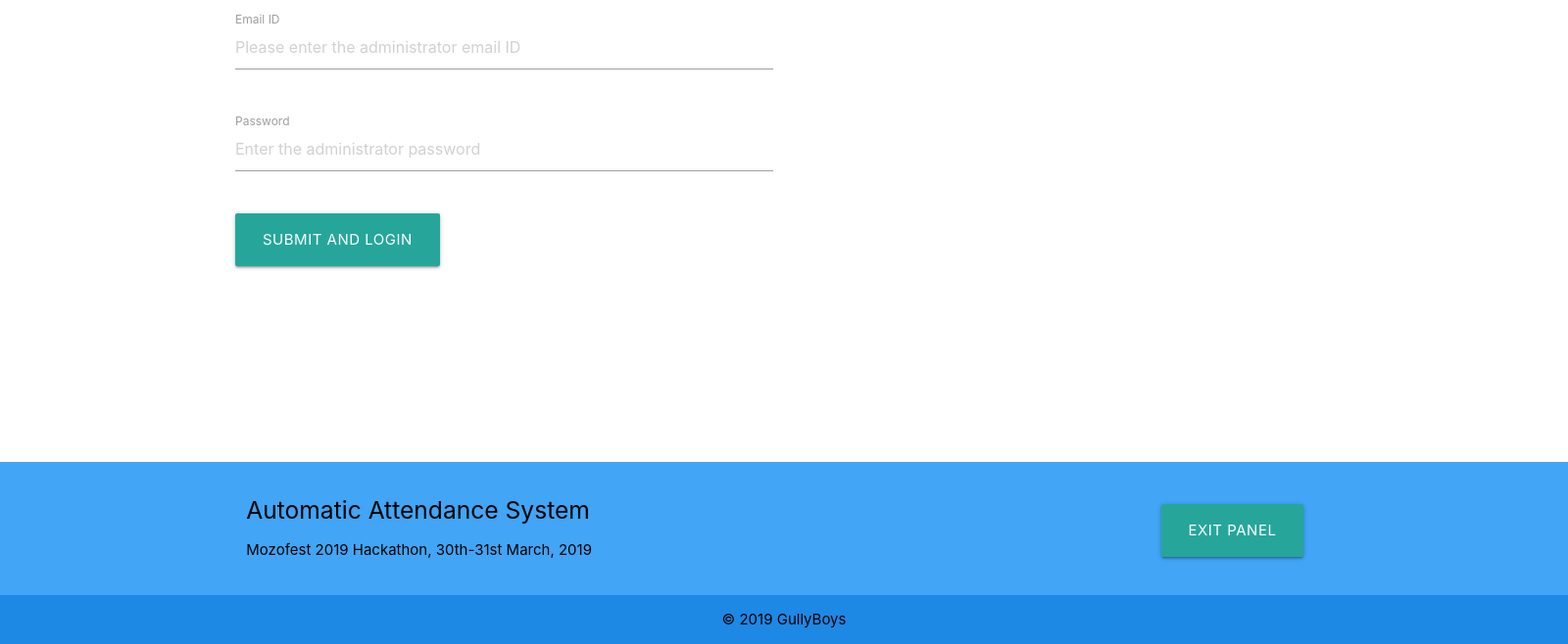
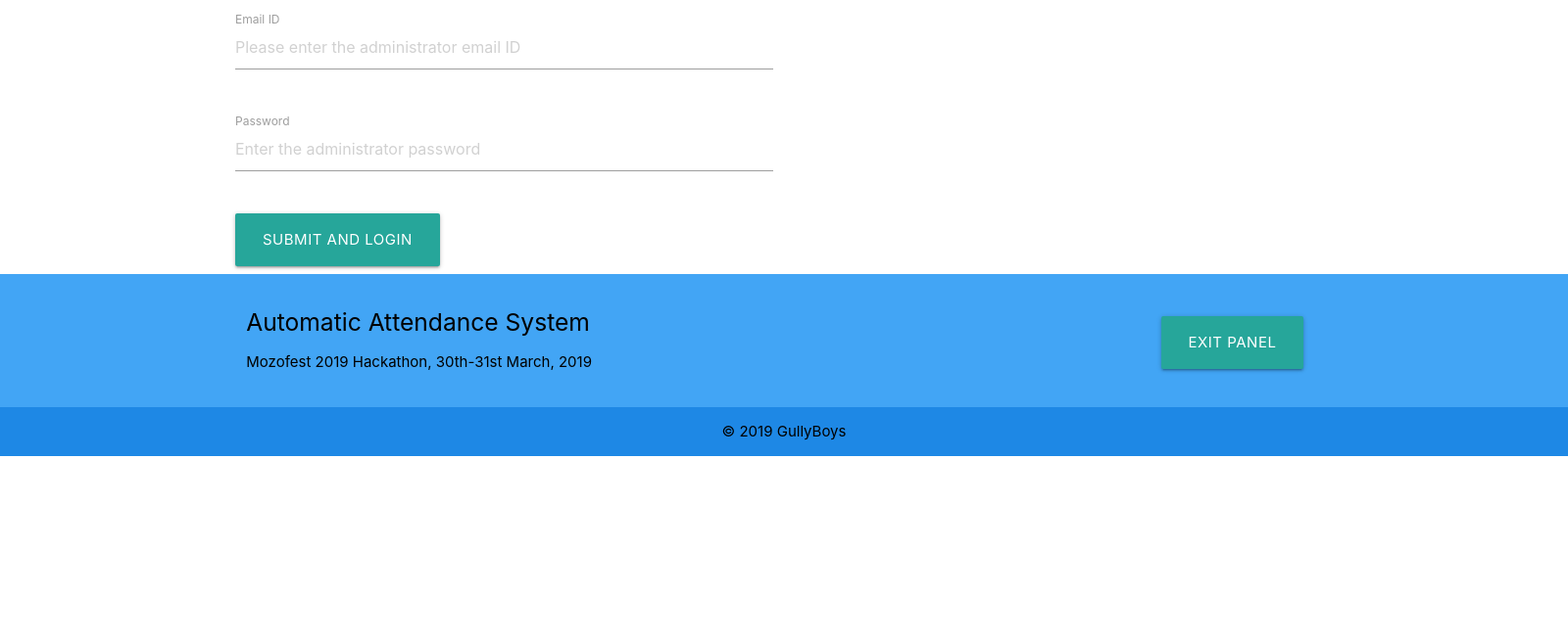
Before and after one commit to mozohack/GullyBoys, an Electron app: page UI/adminLogin.html in a window 1600 px wide. Shown: the part 334-992 px from the top of the page at 98% size. After the commit the page ends 800 px from the top, so only its background shows below. Drawn offline with nearby package versions, Linux system fonts and the light colour scheme.

Commit message:
Fix footer

```diff
--- a/UI/adminLogin.html
+++ b/UI/adminLogin.html
@@ -20,7 +20,7 @@
             <a class="waves-effect waves-light btn" href="index.html">Go back</a>
       </div>
 
-        <div class="container" style="padding-top: 100px; padding-bottom: 200px">
+        <div class="container" style="padding-top: 100px; padding-bottom: 100px">
             <div class="row center">
                 <h4>Welcome Admin, please login below to proceed.</h4>
             </div>
@@ -51,7 +51,7 @@
     </body>
 
 <!----------------------- FOOOOTER HEREEE --------------->
-<footer class="page-footer black-text" style="background-color:rgba(66, 165, 245,1.0)">
+<footer class="page-footer black-text" style="background-color:rgba(66, 165, 245,1.0); bottom:0;position:absolute; width: 100%" >
         <div class="container">
             <div class="row">
                 <div class="col l6 s12">
```
Also changed, not shown: UI/adminScreen.html (+1 -1 lines), UI/dataEntry.html (+1 -1 lines), UI/facultyLogin.html (+2 -2 lines), UI/js/upload.js (indentation only).
